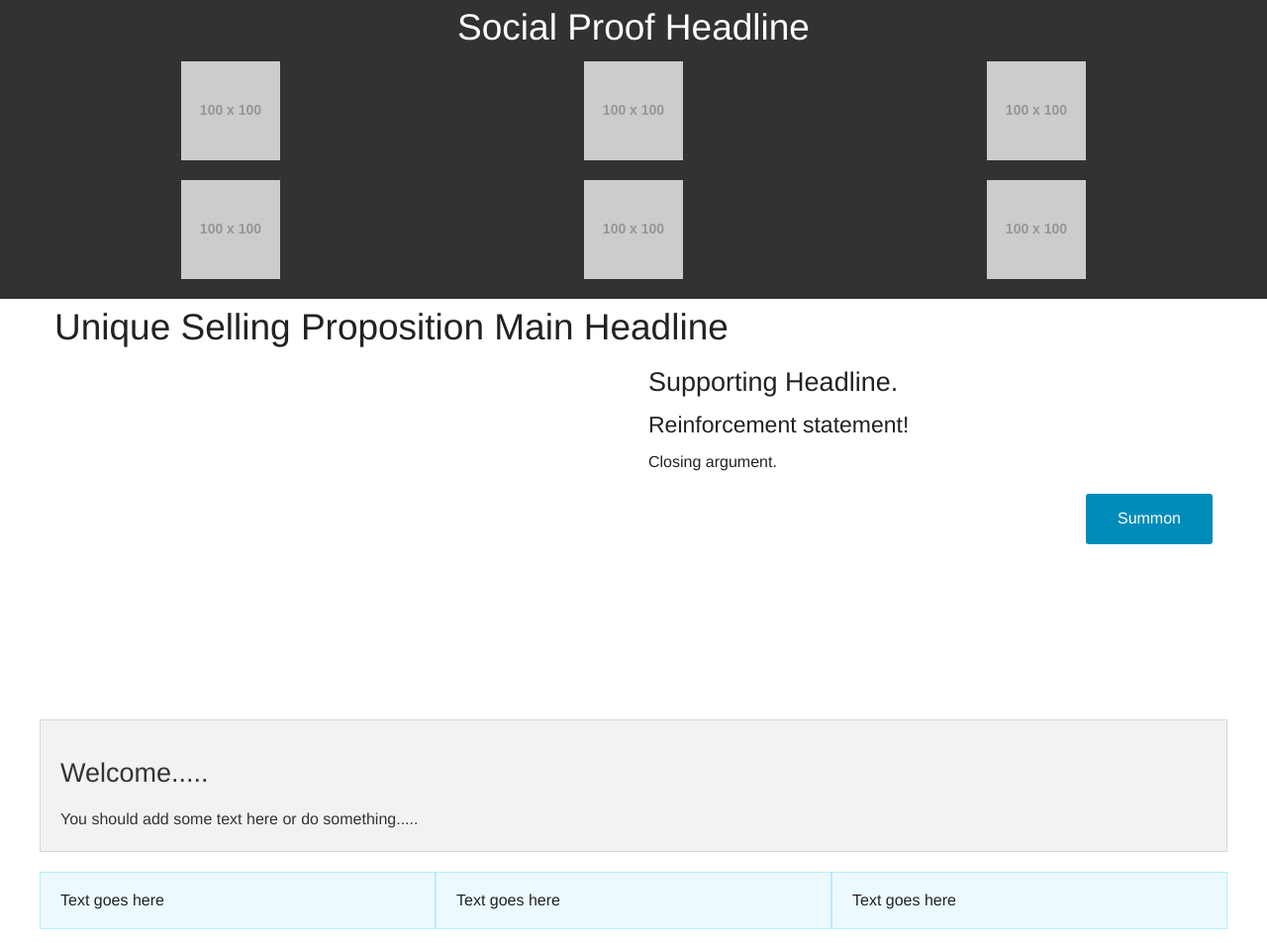
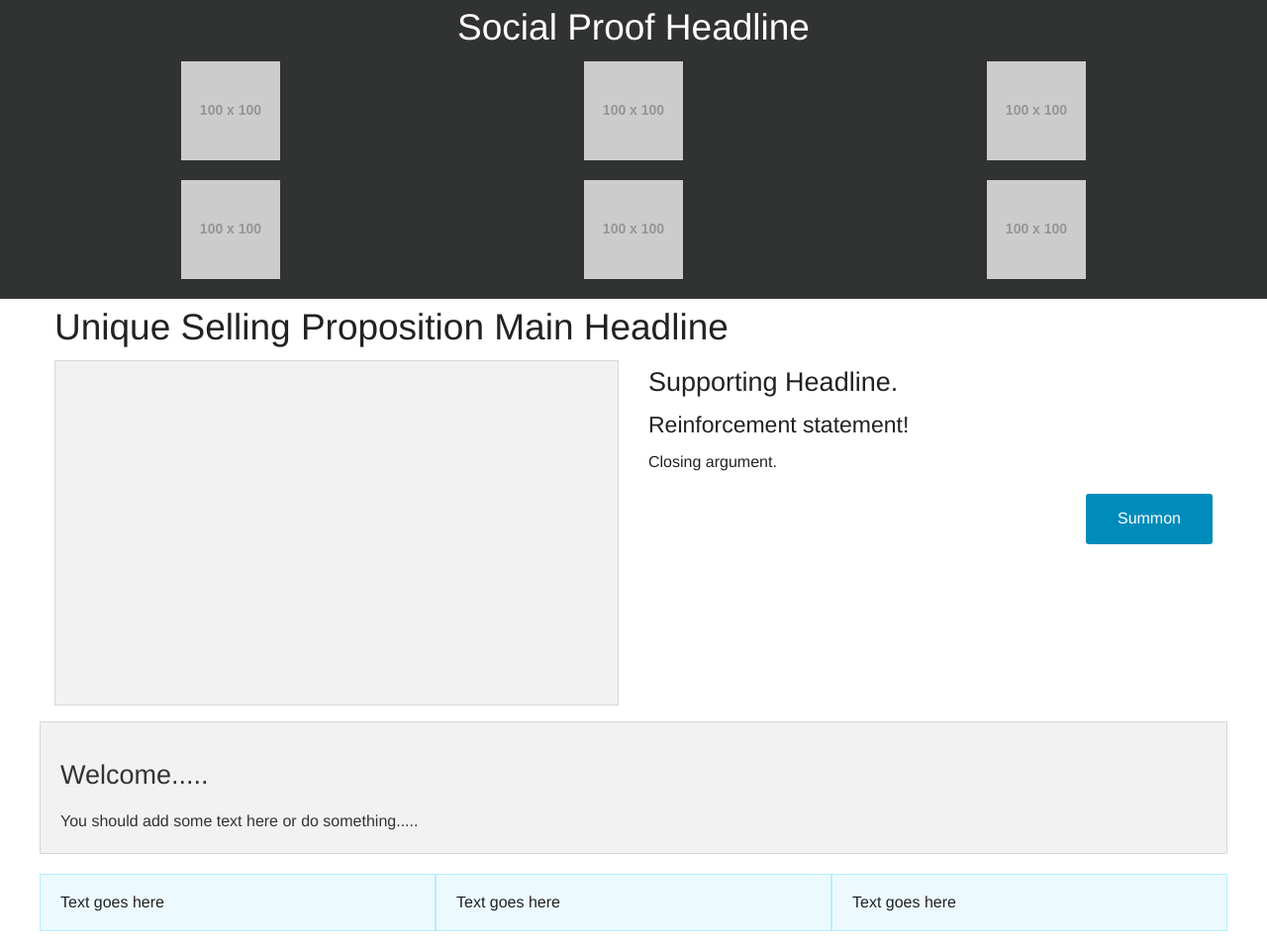
Before and after one commit to DommertTech/flask-rum, a Flask app: page / in a window 1280 px wide. Shown: the part 1386-2339 px from the top of the page at 99% size. Run offline with Flask 2, Linux system fonts and the light colour scheme; grey boxes labelled with a size stand in for pictures from a placeholder-image service; some libraries are stand-ins or nearby versions.

Commit message:
banana updates

```diff
--- a/flask-rum/templates/banana/front_middle.html
+++ b/flask-rum/templates/banana/front_middle.html
@@ -49,7 +49,7 @@
         </div>
         <div class="row">
           <div class="large-6 small-12 columns">
-            <div class="flex-video widescreen">
+            <div class="flex-video widescreen panel">
               <a href="" class="has-background"></a>
             </div>
           </div>
```
